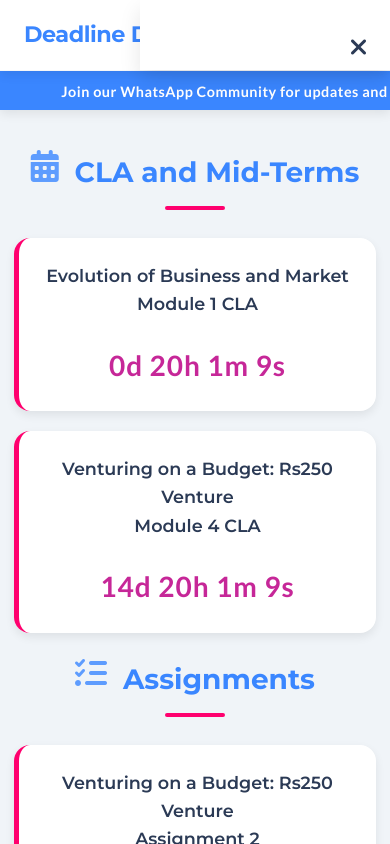
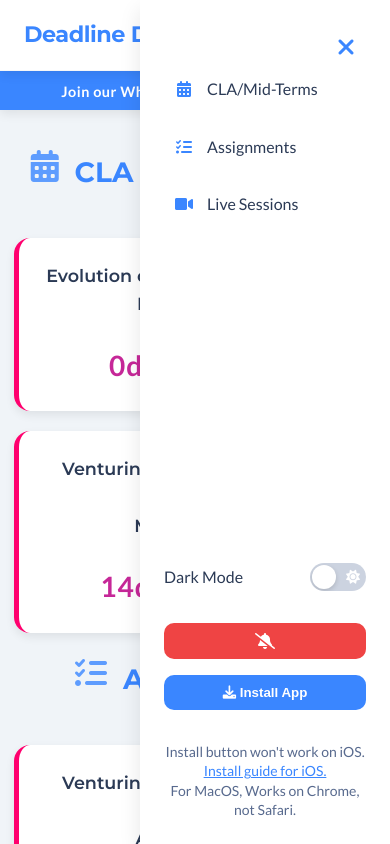
Before and after one commit to tahcin/deadline-dash-beta, a plain HTML site: page public/index.html in a window 390 px wide. Both pictures are taken after a click on the icon 355 px from the left and 35 px from the top of the page. Shown: the top 844 px of the page. Drawn offline with Linux system fonts and the light colour scheme; files whose address does not match are found by name.

Commit message:
Update styles.css

```diff
--- a/public/styles.css
+++ b/public/styles.css
@@ -67,7 +67,7 @@ body.dark-mode {
 
 /* Navigation Bar Styles */
 .nav-bar {
-    background: rgba(255, 255, 255, 0.5);
+    background: rgba(255, 255, 255, 0.7);
     backdrop-filter: blur(15px);
     -webkit-backdrop-filter: blur(15px);
     box-shadow: var(--shadow-md);
@@ -349,13 +349,13 @@ body.dark-mode .nav-icon {
     color: #f5f5f5;
 }
 
-/* Sidebar Styles */
+/* Sidebar Styles - Fix duplicate definitions and broken layout */
 .sidebar {
     position: fixed;
     top: 0;
     right: -280px;
     width: 280px;
-    height: 100%;
+    height: 100vh;
     background: var(--bg-card);
     box-shadow: var(--shadow-lg);
     z-index: 9999;
@@ -366,18 +366,51 @@ body.dark-mode .nav-icon {
     flex-direction: column;
 }
 
+.sidebar.open {
+    right: 0;
+}
+
 body.dark-mode .sidebar {
     background: rgba(19, 27, 47, 0.95);
     backdrop-filter: blur(10px);
     -webkit-backdrop-filter: blur(10px);
-    box-shadow: -2px 0px 5px rgba(255,255,255,0.1);
+    box-shadow: -2px 0px 5px rgba(0,0,0,0.3);
 }
 
-/* Sidebar is OPEN state (add this class via JavaScript) */
-.sidebar.open {
-    right: 0;
+/* Fix sidebar footer spacing */
+.sidebar-footer {
+    margin-top: auto;
+    padding-top: 1rem;
+    display: flex;
+    flex-direction: column;
+    gap: 1rem;
 }
 
+/* Ensure dark mode toggle is properly aligned */
+.sidebar-dark-mode-toggle {
+    display: flex;
+    align-items: center;
+    justify-content: space-between;
+    width: 100%;
+    padding: 0.5rem 0;
+    margin: 0.5rem 0;
+    border-radius: var(--radius-sm);
+}
+
+.sidebar-dark-mode-toggle .toggle-label {
+    font-weight: 500;
+    color: var(--text-primary);
+}
+
+/* Fix sidebar button styles */
+.notification-button-sidebar,
+.install-button-sidebar {
+    width: 100%;
+    margin: 0;
+    justify-content: center;
+}
+
+/* Fix sidebar overlay */
 .sidebar-overlay {
     position: fixed;
     top: 0;
@@ -388,7 +421,7 @@ body.dark-mode .sidebar {
     z-index: 999;
     opacity: 0;
     visibility: hidden;
-    transition: all 0.3s ease;
+    transition: opacity 0.3s ease, visibility 0.3s ease;
 }
 
 .sidebar-overlay.active {
@@ -401,14 +434,6 @@ body.dark-mode .sidebar {
     display: flex;
     flex-direction: column;
     gap: 0.5rem;
-}
-
-.sidebar-footer {
-    margin-top: auto;
-    padding-top: 1rem;
-    display: flex;
-    flex-direction: column;
-    gap: 0.75rem;
 }
 
 .sidebar a {
@@ -444,56 +469,6 @@ body.dark-mode .sidebar a:hover {
 }
 body.dark-mode .sidebar .close-btn {
     color: #f5f5f5;
-}
-
-/* Sidebar dark mode toggle */
-.sidebar-dark-mode-toggle {
-    display: flex;
-    align-items: center;
-    justify-content: space-between;
-    width: 100%;
-    padding: 0.5rem 0;
-    margin: 0.5rem 0;
-}
-
-.sidebar-dark-mode-toggle .toggle-label {
-    font-weight: 500;
-    color: var(--text-primary);
-    margin-right: 0;
-    flex: 1;
-}
-
-/* Fix dark mode toggle in sidebar */
-.sidebar-footer .dark-mode-label {
-    width: 56px;
-    height: 28px;
-}
-
-.sidebar-footer .dark-mode-slider {
-    width: 24px;
-    height: 24px;
-    top: 2px;
-    left: 2px;
-}
-
-.sidebar-footer .dark-mode-checkbox:checked + .dark-mode-label .dark-mode-slider {
-    transform: translateX(28px);
-}
-
-/* Adjust spacing for controls in sidebar */
-.sidebar-footer {
-    padding-top: 1rem;
-    display: flex;
-    flex-direction: column;
-    gap: 1rem;
-}
-
-/* Make sidebar buttons more consistent */
-.notification-button-sidebar,
-.install-button-sidebar {
-    width: 100%;
-    margin: 0;
-    justify-content: center;
 }
 
 /* Notification button */
@@ -554,19 +529,6 @@ body.dark-mode .sidebar .close-btn {
 
 .notification-button.blocked:hover {
     background: #dc2626;
-}
-
-.notification-button-sidebar {
-    width: 100%;
-    margin: 1rem 0;
-    justify-content: center;
-}
-
-.install-button-sidebar {
-    width: 100%;
-    margin: 1rem 0;
-    justify-content: center;
-    text-align: center;
 }
 
 .install-info-container {
@@ -982,6 +944,34 @@ header {
         backdrop-filter: blur(5px);
         -webkit-backdrop-filter: blur(5px);
     }
+
+    .sidebar {
+        width: 280px;
+        right: -280px;
+    }
+
+    .sidebar.open {
+        right: 0;
+    }
+
+    /* Improve sidebar dark mode contrast */
+    body.dark-mode .sidebar-dark-mode-toggle {
+        background: rgba(255, 255, 255, 0.05);
+        padding: 0.5rem;
+        border-radius: var(--radius-sm);
+    }
+
+    /* Make sidebar icons more visible */
+    .sidebar a i {
+        width: 24px;
+        text-align: center;
+        margin-right: 8px;
+        color: var(--primary-color);
+    }
+
+    body.dark-mode .sidebar a i {
+        color: var(--primary-color);
+    }
 }
 
 /* iPhone 12 and smaller screens */
@@ -1182,3 +1172,30 @@ body.dark-mode .sidebar .sidebar-footer .sidebar-dark-mode-toggle .toggle-label
     right: 6px;
     font-size: 14px;
 }
+
+/* Fix dark mode toggle in sidebar */
+.sidebar-footer .dark-mode-label {
+    width: 56px;
+    height: 28px;
+}
+
+.sidebar-footer .dark-mode-slider {
+    width: 24px;
+    height: 24px;
+    top: 2px;
+    left: 2px;
+}
+
+.sidebar-footer .dark-mode-checkbox:checked + .dark-mode-label .dark-mode-slider {
+    transform: translateX(28px);
+}
+
+/* Fix sidebar install button alignment */
+.install-button-sidebar {
+    text-align: center;
+}
+
+/* Additional styles for dark mode sidebar toggle */
+body.dark-mode .sidebar .sidebar-footer .sidebar-dark-mode-toggle .toggle-label {
+    color: #e9f1ff;
+}
```
